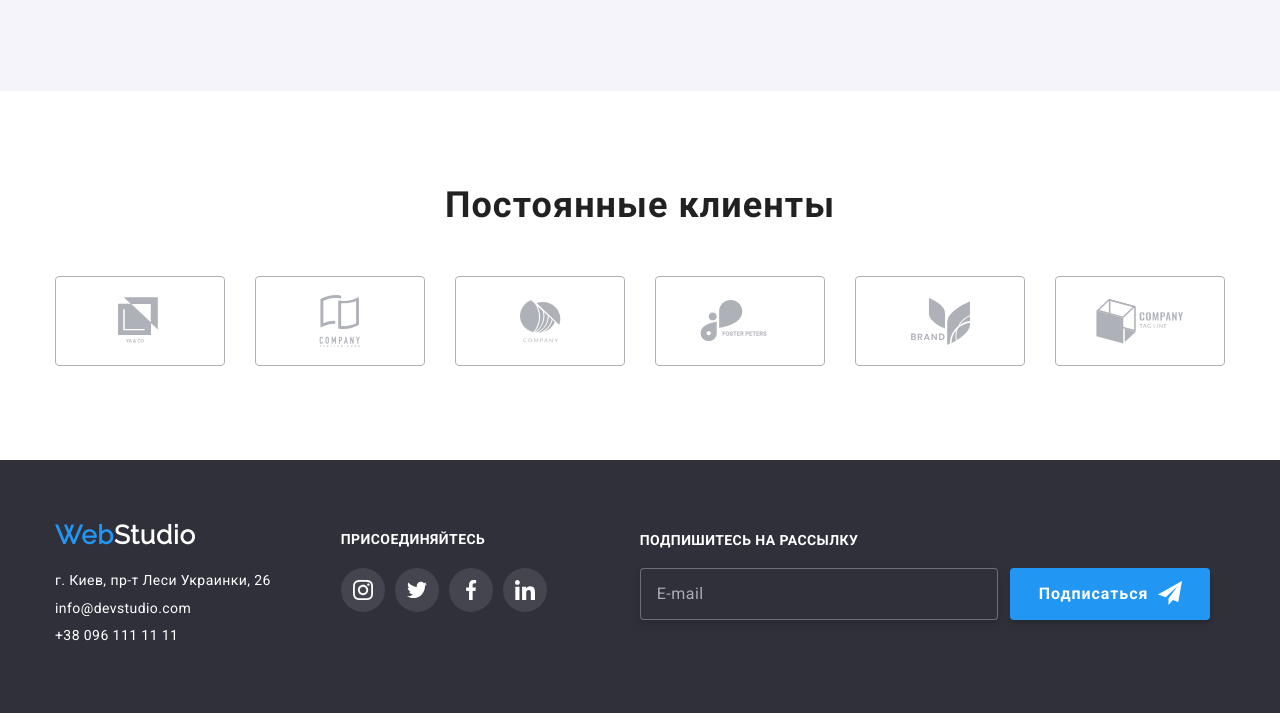
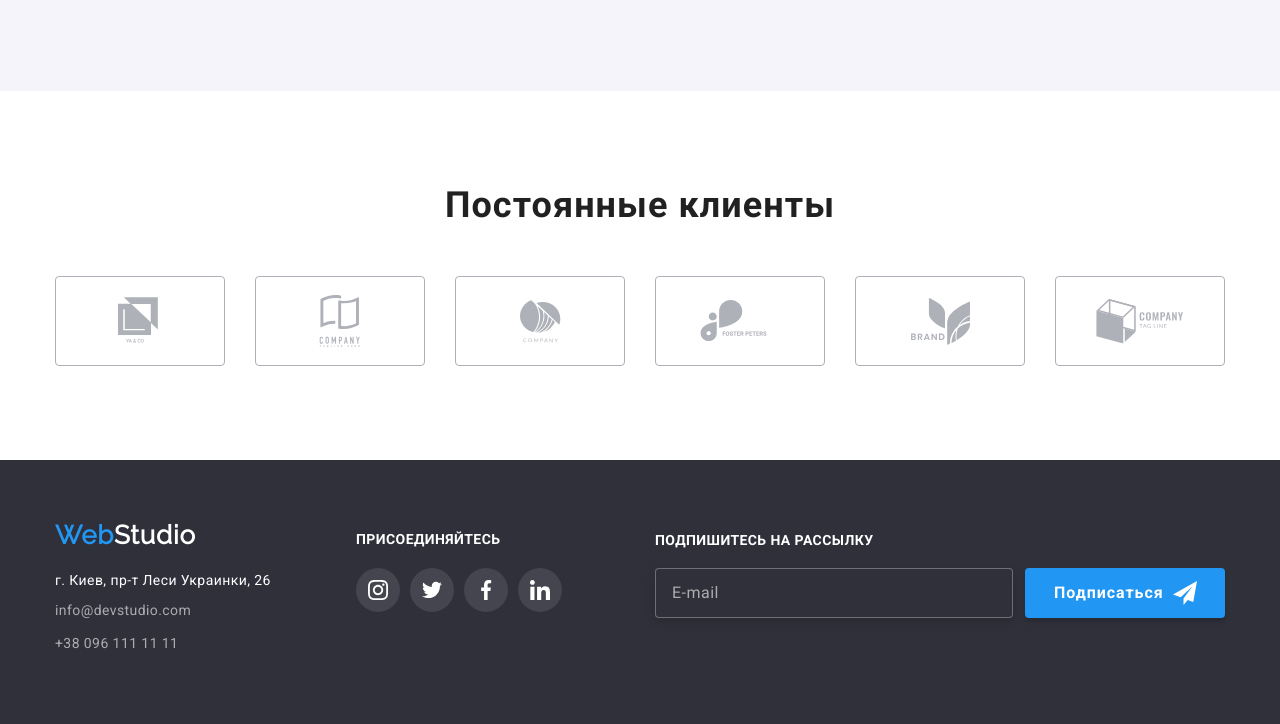
Before and after one commit to AleksandrOsadchiy23/goit-markup-hw-06, a plain HTML site: page index.html in a window 1280 px wide. Shown: the part 2222-2946 px from the top of the page. Drawn offline with nearby package versions, Linux system fonts and the light colour scheme.

Commit message:
Исправляет стили текста и геометрию расположения блоков в футере,

```diff
--- a/css/styles.css
+++ b/css/styles.css
@@ -534,6 +534,11 @@ body {
   background-color: #2f303a;
 }
 
+.footer-box {
+  width: 231px;
+  text-align: left;
+}
+
 .footer .link {
   display: inline-block;
   width: 146px;
@@ -552,36 +557,35 @@ body {
   color: white;
 }
 
-.footer-address-item a {
-  font-weight: 400;
+.map-position {
+  font-family: Roboto;
+  font-style: normal;
+  font-weight: normal;
   font-size: 14px;
-  line-height: 1.71px;
-  /* or 171% */
-  font-style: normal;
+   line-height: 1.71px;
   letter-spacing: 0.03em;
-  color: #ffffff;
+  color: #FFFFFF;
   text-decoration: none;
 }
+
 .footer-email,
 .footer-tell {
+  font-family: Roboto;
+  font-style: normal;
   font-weight: normal;
   font-size: 14px;
   line-height: 1.71;
-  font-style: normal;
   letter-spacing: 0.03em;
   color: rgba(255, 255, 255, 0.6);
   text-decoration: none;
+
 }
 
-.footer-address-item,
-.footer-email-item {
+.footer-address-item {
   margin-bottom: 9px;
   list-style-type: none;
 }
-.footer-email-item,
-.footer-tell-item {
-  list-style-type: none;
-}
+
 .box {
   display: flex;
   align-items: top;
@@ -662,8 +666,8 @@ body {
   width: 358px;
   margin-right: 12px;
   padding-left: 16px;
-  padding-top: 15px;
-  padding-bottom: 15px;
+  padding-top: 14px;
+  padding-bottom: 14px;
   font-family: Roboto;
   font-style: normal;
   font-weight: normal;
@@ -685,6 +689,7 @@ body {
   line-height: 1.25;
   letter-spacing: 0.03em;
   color: rgba(255, 255, 255, 0.6);
+
 }
 
 .subscription-btn {
@@ -719,6 +724,7 @@ body {
   background: #2196f3;
   fill: #ffffff;
 }
+
 
 /* ==========END FOOTER SUBSCRIPTION================ */
 /* ==========PORTFOLIO===(Стили Header and footer  уже заданы выше)=============== */
```
